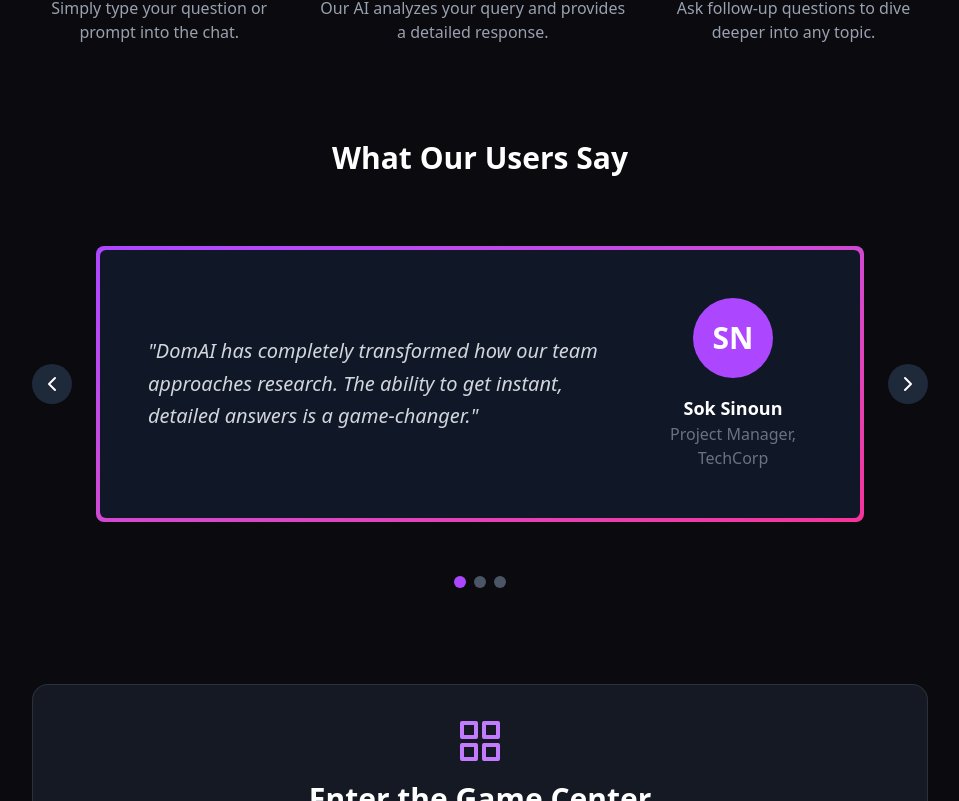
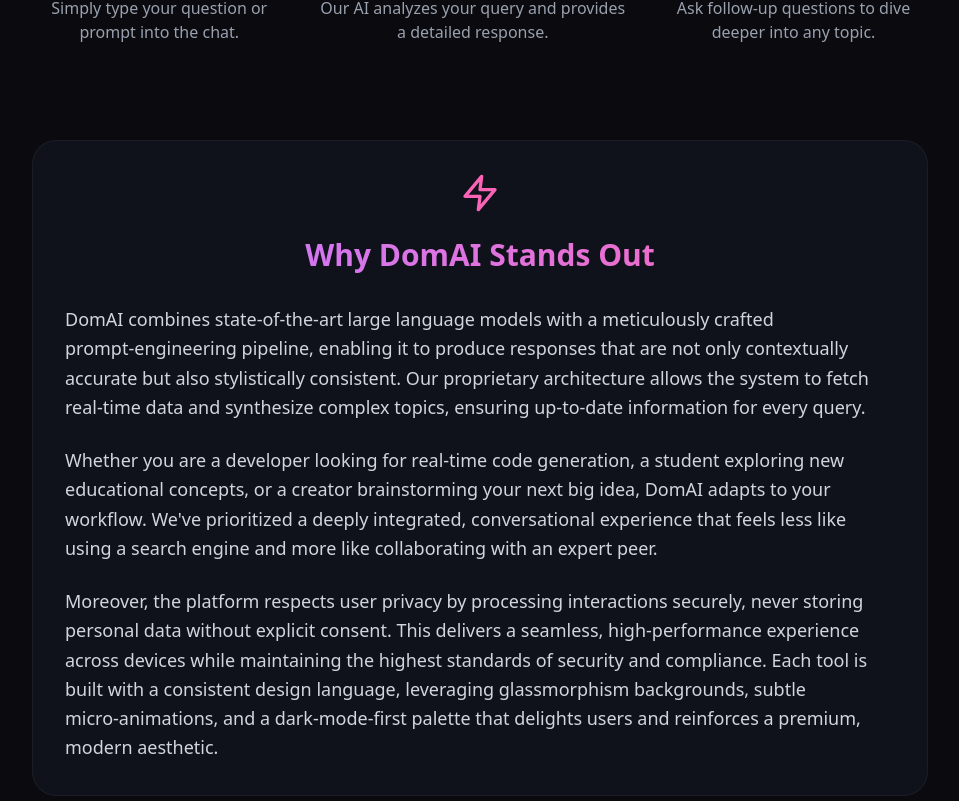
Before and after one commit to theaoudom/webchatai, a Next.js app: page / in a window 1280 px wide. Shown: the part 1539-2340 px from the top of the page, without its empty margins (160-1119 px from the left). Built offline with nearby package versions, Linux system fonts and the light colour scheme.

Commit message:
feat: Add SEO enhancements, AuthorBio component, and expand home page content for AdSense compliance

```diff
--- a/src/app/layout.js
+++ b/src/app/layout.js
@@ -1,6 +1,7 @@
 import { Geist, Geist_Mono } from "next/font/google";
 import { ThemeProvider } from '../context/ThemeContext';
 import "./globals.css";
+import Head from 'next/head';
 
 const geistSans = Geist({
   variable: "--font-geist-sans",
@@ -29,6 +30,24 @@
 export default function RootLayout({ children }) {
   return (
     <html lang="en">
+      <Head>
+        <title>{metadata.title}</title>
+        <meta name="description" content={metadata.description} />
+        <link rel="icon" href={metadata.icons.icon} />
+        <meta name="google-site-verification" content={metadata.verification.google} />
+        <meta name="google-adsense-account" content={metadata.other["google-adsense-account"]} />
+        <script type="application/ld+json" dangerouslySetInnerHTML={{__html: JSON.stringify({
+          "@context": "https://schema.org",
+          "@type": "WebSite",
+          "name": "DomAI",
+          "url": "https://www.get-domai.xyz/",
+          "potentialAction": {
+            "@type": "SearchAction",
+            "target": "https://www.get-domai.xyz/search?q={search_term_string}",
+            "query-input": "required name=search_term_string"
+          }
+        })}} />
+      </Head>
       <body
         className={`${geistSans.variable} ${geistMono.variable} antialiased`}
       >
--- a/src/app/page.js
+++ b/src/app/page.js
@@ -232,6 +232,32 @@
         </motion.section>
 
         <motion.section
+          className="w-full max-w-4xl mx-auto mt-24 p-8 bg-gray-800/30 rounded-3xl border border-white/5 backdrop-blur-sm"
+          initial="hidden"
+          whileInView="visible"
+          viewport={{ once: true, amount: 0.3 }}
+          variants={sectionVariants}
+        >
+          <div className="flex justify-center mb-6">
+            <FiZap className="h-10 w-10 text-pink-400" />
+          </div>
+          <h3 className="text-3xl font-bold text-center mb-8 bg-clip-text text-transparent bg-gradient-to-r from-purple-400 to-pink-400">
+            Why DomAI Stands Out
+          </h3>
+          <div className="space-y-6 text-gray-300 leading-relaxed text-lg">
+            <p>
+              DomAI combines state‑of‑the‑art large language models with a meticulously crafted prompt‑engineering pipeline, enabling it to produce responses that are not only contextually accurate but also stylistically consistent. Our proprietary architecture allows the system to fetch real‑time data and synthesize complex topics, ensuring up‑to‑date information for every query.
+            </p>
+            <p>
+              Whether you are a developer looking for real-time code generation, a student exploring new educational concepts, or a creator brainstorming your next big idea, DomAI adapts to your workflow. We've prioritized a deeply integrated, conversational experience that feels less like using a search engine and more like collaborating with an expert peer.
+            </p>
+            <p>
+              Moreover, the platform respects user privacy by processing interactions securely, never storing personal data without explicit consent. This delivers a seamless, high‑performance experience across devices while maintaining the highest standards of security and compliance. Each tool is built with a consistent design language, leveraging glassmorphism backgrounds, subtle micro‑animations, and a dark‑mode‑first palette that delights users and reinforces a premium, modern aesthetic.
+            </p>
+          </div>
+        </motion.section>
+
+        <motion.section
           className="w-full max-w-4xl mx-auto mt-24"
           initial="hidden"
           whileInView="visible"
--- /dev/null
+++ b/src/components/AuthorBio.jsx
@@ -0,0 +1,42 @@
+import React from 'react';
+
+export default function AuthorBio({ name, role, image, bio }) {
+  return (
+    <div className="relative mt-16 mb-8 max-w-4xl mx-auto group">
+      {/* Animated glow effect */}
+      <div className="absolute -inset-1 bg-gradient-to-r from-purple-600 via-pink-600 to-blue-600 rounded-3xl blur opacity-25 group-hover:opacity-50 transition duration-1000 group-hover:duration-200"></div>
+
+      {/* Main card */}
+      <div className="relative flex flex-col md:flex-row items-center md:items-start gap-8 p-8 md:p-10 rounded-3xl bg-gray-900/80 backdrop-blur-xl border border-white/10 overflow-hidden shadow-2xl">
+
+        {/* Subtle inner top highlight */}
+        <div className="absolute top-0 left-0 right-0 h-px bg-gradient-to-r from-transparent via-white/20 to-transparent"></div>
+
+        {/* Avatar/Image container */}
+        <div className="relative shrink-0 flex items-center justify-center">
+          <div className="absolute inset-0 bg-gradient-to-br from-purple-500 to-pink-500 rounded-full blur-md opacity-50"></div>
+          <div className="relative w-28 h-28 md:w-32 md:h-32 rounded-full p-1 bg-gradient-to-br from-purple-400 to-pink-400">
+            <div className="w-full h-full rounded-full bg-[#0a0a0f] p-4 flex items-center justify-center overflow-hidden">
+              <img
+                src={image}
+                alt={name}
+                className="w-full h-full object-contain drop-shadow-[0_0_10px_rgba(255,255,255,0.3)]"
+              />
+            </div>
+          </div>
+        </div>
+
+        {/* Text content */}
+        <div className="text-center md:text-left flex-1 pt-2">
+          <div className="inline-block px-3 py-1 mb-4 rounded-full bg-white/5 border border-white/10 text-xs font-bold tracking-widest text-transparent bg-clip-text bg-gradient-to-r from-purple-400 to-pink-400 uppercase">
+            {role}
+          </div>
+          <h4 className="text-3xl font-extrabold text-white mb-4 tracking-tight">{name}</h4>
+          <p className="text-gray-300 leading-relaxed text-lg font-light">
+            {bio}
+          </p>
+        </div>
+      </div>
+    </div>
+  );
+}
```
Also changed, not shown: 2 other files (tests, documents, lock files or other folders).
